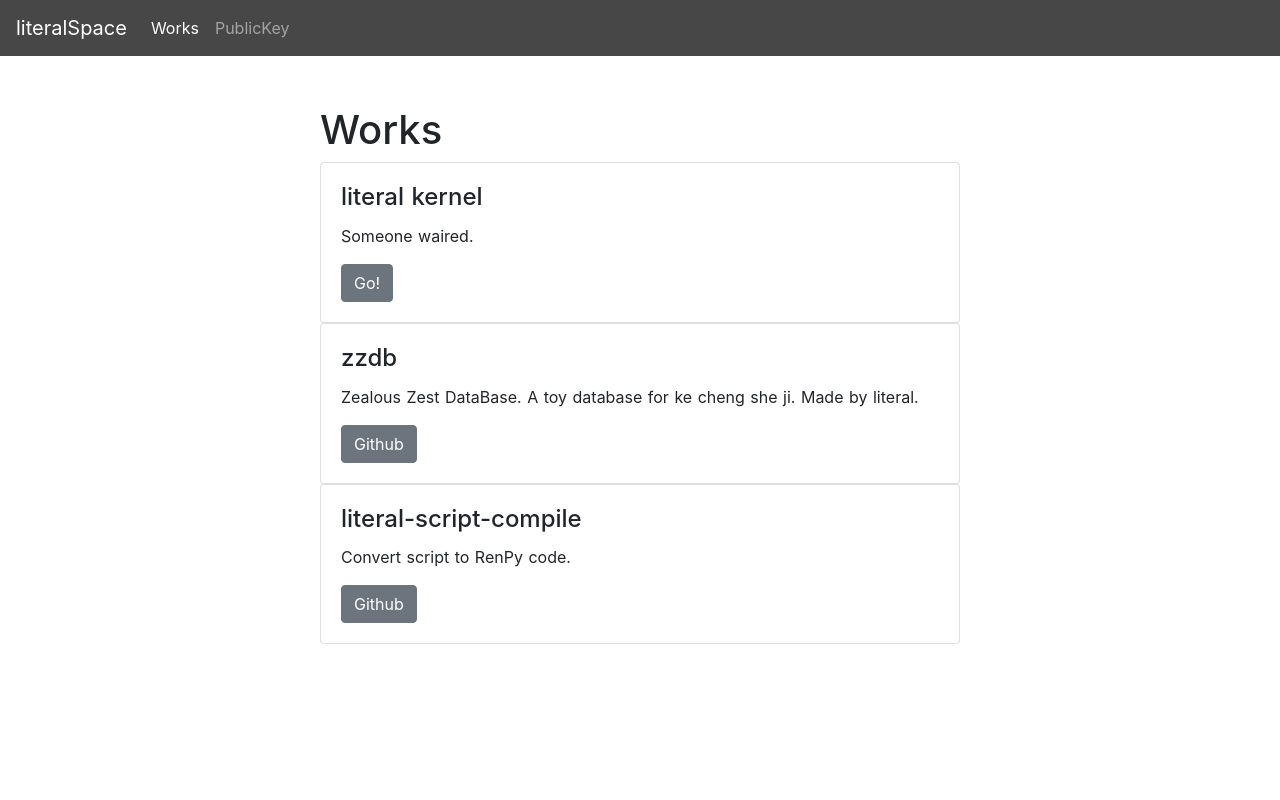
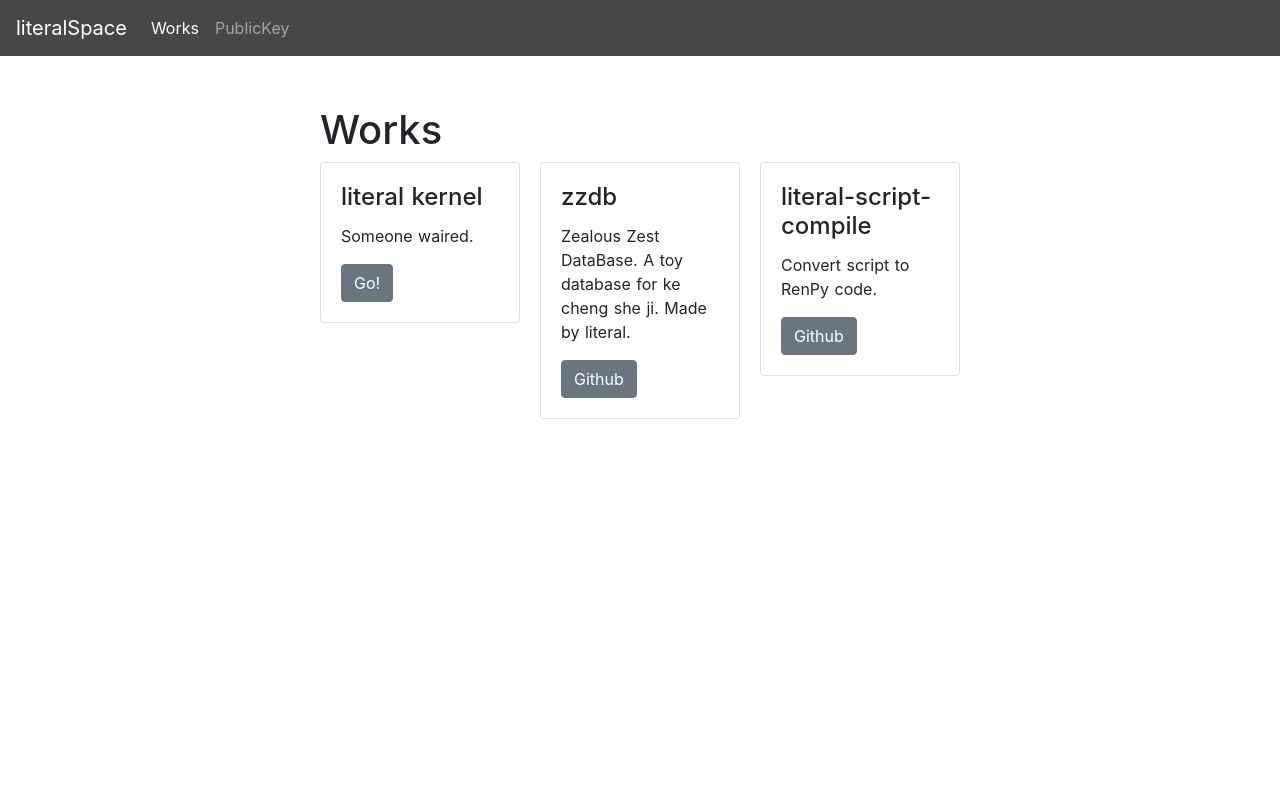
Before and after one commit to sinsong/literalspace, a Nuxt app: page /works in a window 1280 px wide. Shown: the top 800 px of the page. Built offline with nearby package versions, Linux system fonts and the light colour scheme.

Commit message:
update
update works.vue
update nuxt.js

```diff
--- a/pages/works.vue
+++ b/pages/works.vue
@@ -1,6 +1,7 @@
 <template>
   <div class="page">
     <h1>Works</h1>
+    <b-card-group columns>
       <b-card title="literal kernel">
         <b-card-text>Someone waired.</b-card-text>
         <b-button href="#">Go!</b-button>
@@ -13,6 +14,7 @@
         <b-card-text>Convert script to RenPy code.</b-card-text>
         <b-button href="https://github.com/sinsong/literal-script-compiler" target="_blank">Github</b-button>
       </b-card>
+    </b-card-group>
   </div>
 </template>
 
@@ -24,7 +26,7 @@
   min-height: 100vh;
 }
 @media screen and (max-width: 720px) {
-  .page{
+  .page {
     margin-top: 0;
     padding: 0;
   }
@@ -33,7 +35,5 @@
 
 
 <script>
-export default {
-
-}
+export default {};
 </script>
```
Also changed, not shown: 1 other file (tests, documents, lock files or other folders). Lines whose indentation alone changed are shown as unchanged.
